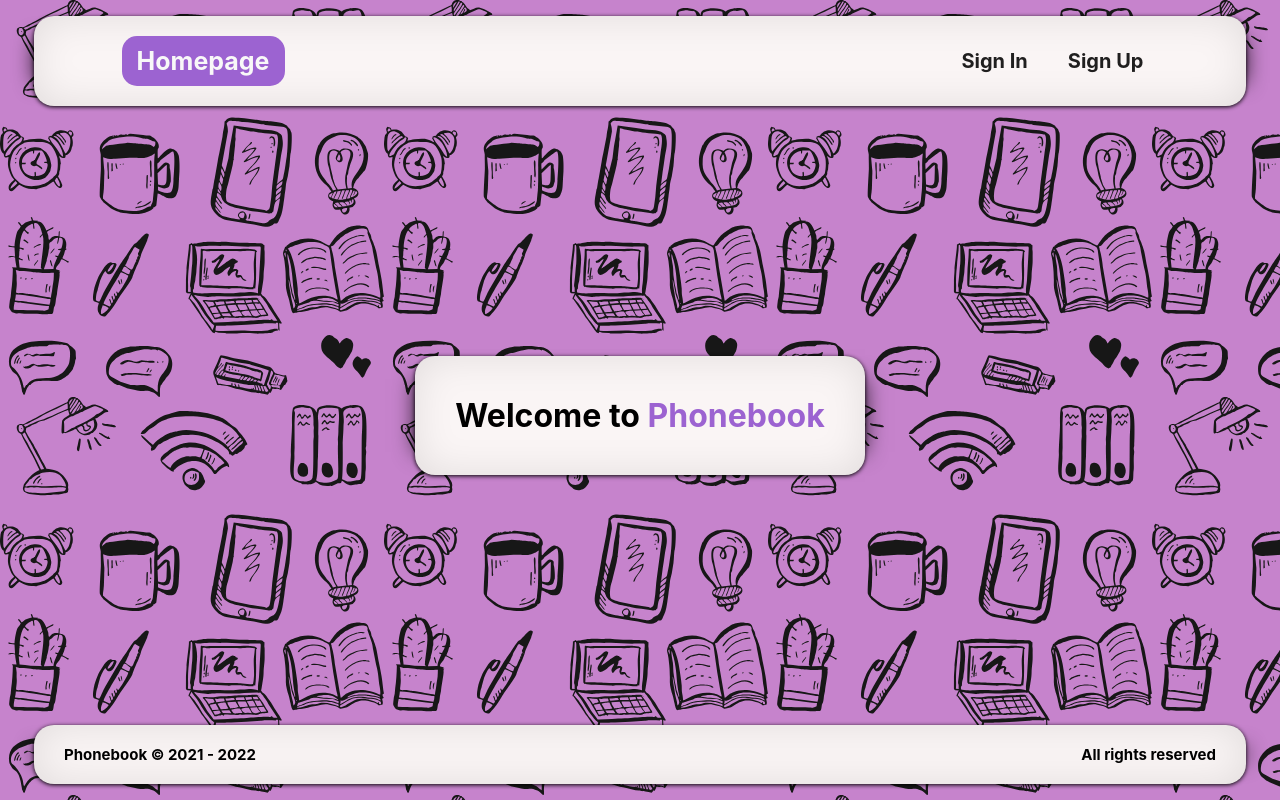
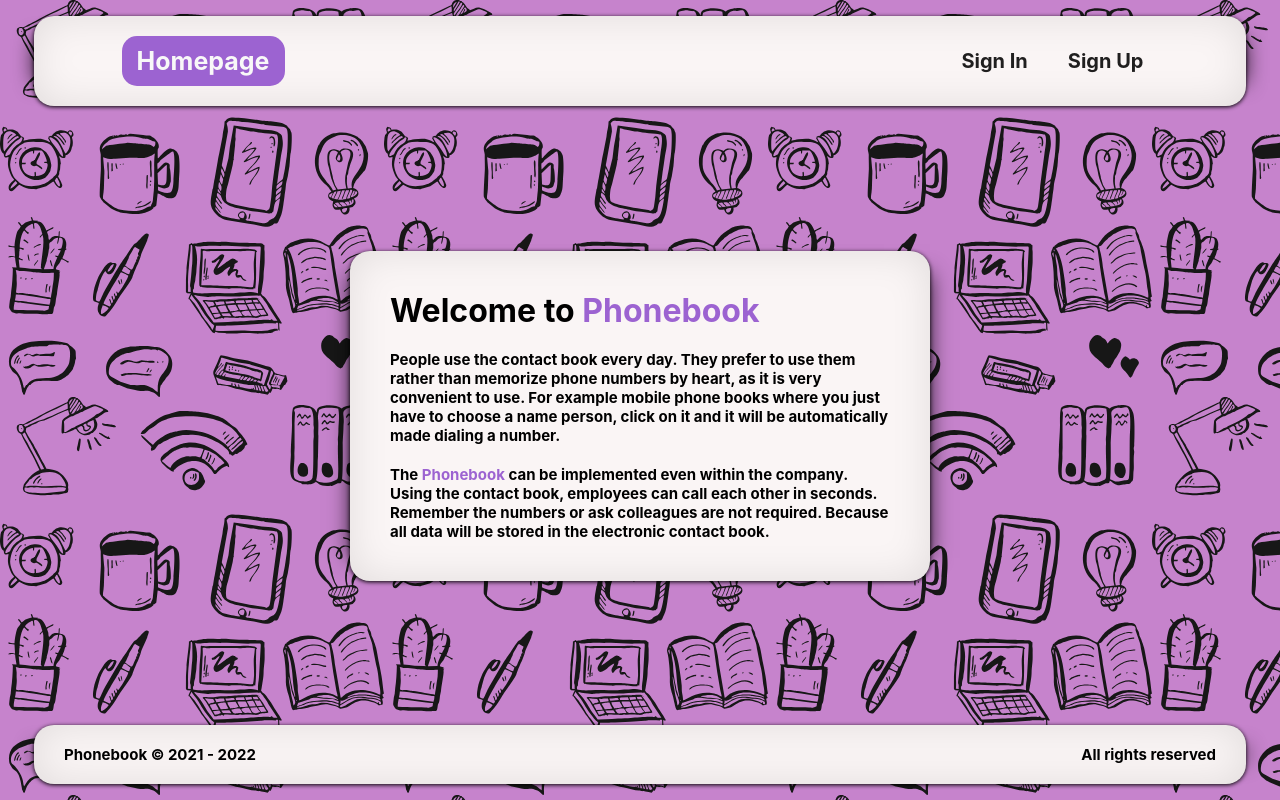
Before and after one commit to Balor1989/goit-react-hw-08-phonebook, a React (Create React App) app: page / in a window 1280 px wide. Built offline with nearby package versions, Linux system fonts and the light colour scheme.

Commit message:
adds homepage

```diff
--- a/src/views/HomePage/HomePage.jsx
+++ b/src/views/HomePage/HomePage.jsx
@@ -4,6 +4,18 @@ export default function HomePage() {
   return (
     <h1>
       Welcome to <span className={s.titlePart}>Phonebook</span>
+      <p className={s.titleDescription}>
+        People use the contact book every day. They prefer to use them rather than
+        memorize phone numbers by heart, as it is very convenient to use. For example
+        mobile phone books where you just have to choose a name person, click on it and it
+        will be automatically made dialing a number.{' '}
+      </p>
+      <p className={s.titleDescription}>
+        The <span className={s.titlePart}>Phonebook</span> can be implemented even within
+        the company. Using the contact book, employees can call each other in seconds.
+        Remember the numbers or ask colleagues are not required. Because all data will be
+        stored in the electronic contact book.
+      </p>
     </h1>
   );
 }
--- a/src/views/HomePage/HomePage.module.css
+++ b/src/views/HomePage/HomePage.module.css
@@ -1,3 +1,7 @@
 .titlePart {
   color: rgb(156, 99, 209);
 }
+.titleDescription {
+  margin-top: 20px;
+  font-size: 15px;
+}
```
